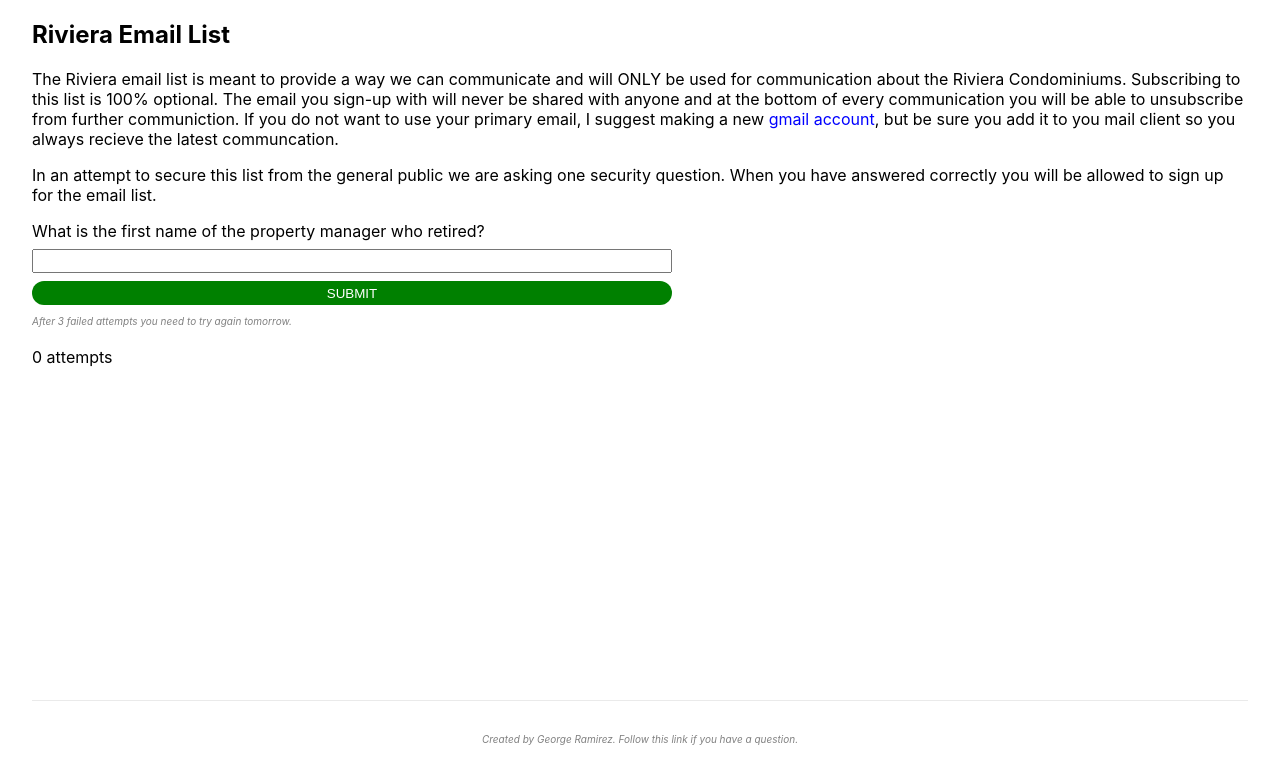
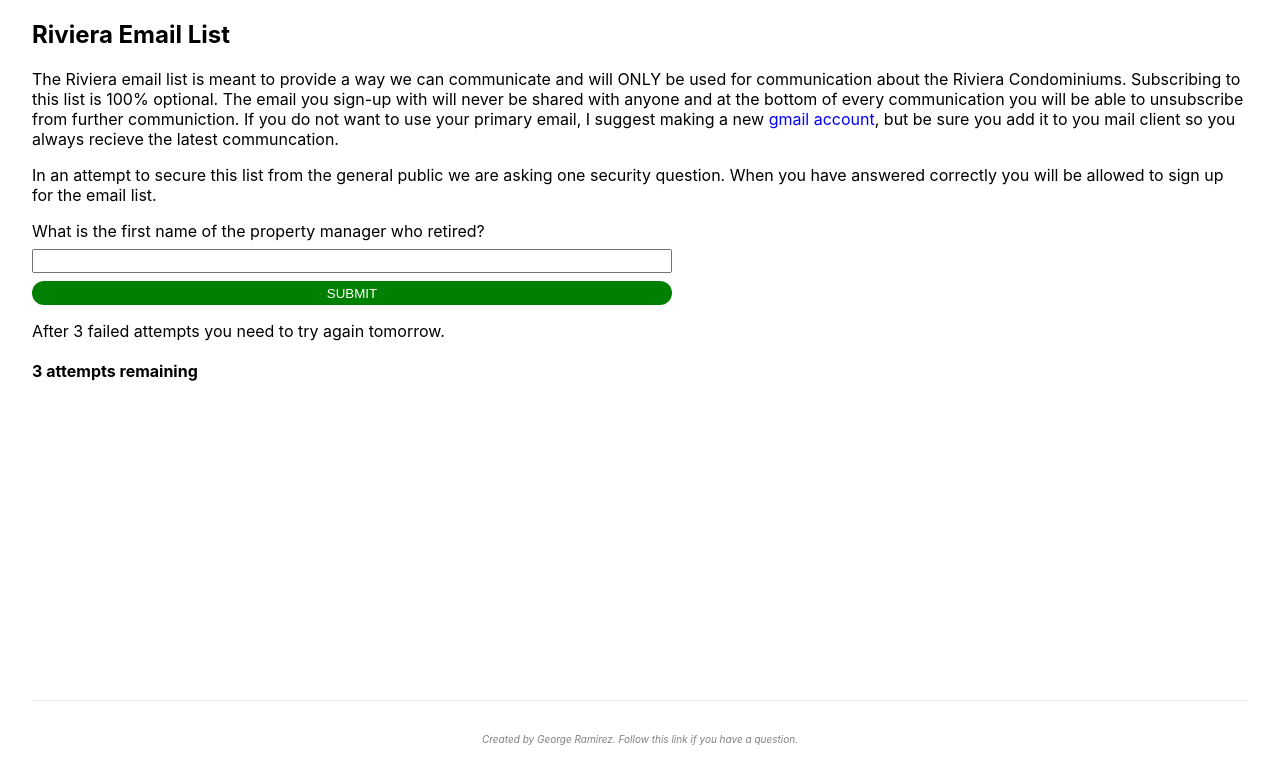
Before and after one commit to GRamirez2/rivieraEmailSignup, a Next.js app: page / in a window 1280 px wide. Shown: the top 784 px of the page. Built offline with nearby package versions, Linux system fonts and the light colour scheme.

Commit message:
updated indicator to see how many attempts have been made

```diff
--- a/pages/index.js
+++ b/pages/index.js
@@ -25,7 +25,6 @@ export default function Home() {
     if (data.collector){
       window.location.replace(data.collector);
     } else {
-      console.log('data', data)
       setCount(count + data.score)
     }
   }
@@ -42,8 +41,9 @@ export default function Home() {
     <br/>
     <button className="button" type="submit">SUBMIT</button>
     </form>
-    <sub>After 3 failed attempts you need to try again tomorrow.</sub><br/>
-    <p className="counter">{count} {count === 1 ? 'attempt' : 'attempts'}<span style={{color: 'red', fontWeight: 'bold', marginLeft: '1rem', fontSize: 'larger'}}>{count === 1 ? 'X': ''}{count === 2 ? 'XX': ''}{count === 3 ? 'XXX': ''}</span></p>
+    <p>After 3 failed attempts you need to try again tomorrow.</p>
+    <p style={{color: 'red', fontWeight: 'bold', fontSize: 'larger'}}>{count === 1 ? 'X': ''}{count === 2 ? 'XX': ''}{count === 3 ? 'XXX': ''}</p>
+    <h4 className="counter">{3 - count} {3-count ===1 ? 'attempt remaining' : 'attempts remaining'}</h4>
   </div>
   } else {
     msg = <div>Sorry too many incorrect attempts. Try again tomorrow. </div>
```
